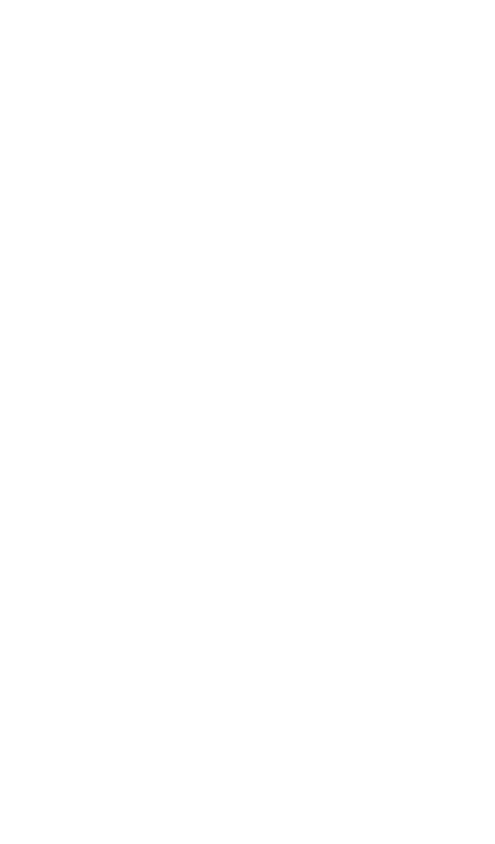
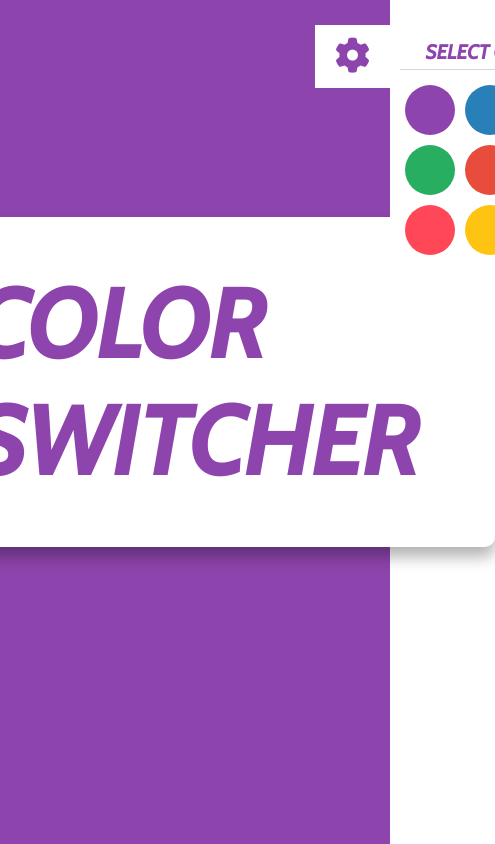
Before and after one commit to robinmdm/color-changer, a plain HTML site: page index.html in a window 390 px wide. Shown: the whole page, 495 px wide, since content can reach past the window. Drawn offline with nearby package versions, Linux system fonts and the light colour scheme.

Commit message:
adding html, css, js

```diff
--- a/index.html
+++ b/index.html
@@ -4,9 +4,80 @@
     <meta charset="UTF-8" />
     <meta http-equiv="X-UA-Compatible" content="IE=edge" />
     <meta name="viewport" content="width=device-width, initial-scale=1.0" />
+
+    <!-- font awesome cdn link -->
+    <link
+      rel="stylesheet"
+      href="https://cdnjs.cloudflare.com/ajax/libs/font-awesome/6.2.1/css/all.min.css"
+    />
+
+    <!-- custom css link -->
+    <link rel="stylesheet" href="style.css" />
+
     <title>Color Changer</title>
   </head>
+
   <body>
+    <section class="color-switcher">
+      <section class="switcher-btn">
+        <i class="fas fa-cog"></i>
+      </section>
 
+      <h3>Select color</h3>
+
+      <section class="theme-buttons-container">
+        <span
+          class="theme-buttons"
+          data-color="#8e44ad"
+          style="background: #8e44ad"
+        ></span>
+        <span
+          class="theme-buttons"
+          data-color="#2980b9"
+          style="background: #2980b9"
+        ></span>
+        <span
+          class="theme-buttons"
+          data-color="#f39c12"
+          style="background: #f39c12"
+        ></span>
+        <span
+          class="theme-buttons"
+          data-color="#27ae60"
+          style="background: #27ae60"
+        ></span>
+        <span
+          class="theme-buttons"
+          data-color="#e74c3c"
+          style="background: #e74c3c"
+        ></span>
+        <span
+          class="theme-buttons"
+          data-color="#e84393"
+          style="background: #e84393"
+        ></span>
+        <span
+          class="theme-buttons"
+          data-color="#ff4757"
+          style="background: #ff4757"
+        ></span>
+        <span
+          class="theme-buttons"
+          data-color="#ffc312"
+          style="background: #ffc312"
+        ></span>
+        <span
+          class="theme-buttons"
+          data-color="#17c0eb"
+          style="background: #17c0eb"
+        ></span>
+      </section>
+    </section>
+
+    <section class="container">
+      <h1>Color Switcher</h1>
+    </section>
+
+    <script src="script.js"></script>
   </body>
 </html>
--- /dev/null
+++ b/script.js
@@ -0,0 +1,3 @@
+document.querySelector(".switcher-btn").onclick = () => {
+  document.querySelector(".color-switcher").classList.toggle("active");
+};
--- /dev/null
+++ b/style.css
@@ -0,0 +1,91 @@
+@import url("https://fonts.googleapis.com/css2?family=Cabin:ital,wght@1,500&display=swap");
+
+:root {
+  --main-color: #8e44ad;
+}
+
+* {
+  font-family: "Cabin", sans-serif;
+  margin: 0;
+  padding: 0;
+  box-sizing: border-box;
+  text-transform: uppercase;
+  transition: all 0.2s linear;
+}
+
+.container {
+  min-height: 100vh;
+  background: var(--main-color);
+  display: flex;
+  align-items: center;
+  justify-content: center;
+  padding-bottom: 80px;
+}
+
+.container h1 {
+  color: var(--main-color);
+  background: #fff;
+  box-shadow: 0 10px 15px rgba(0, 0, 0, 0.3);
+  border-radius: 10px;
+  font-size: 6em;
+  padding: 0.5em 0.8em;
+}
+
+.color-switcher {
+  position: fixed;
+  top: 25px;
+  right: -200px;
+  width: 200px;
+  padding: 10px;
+  background: #fff;
+  z-index: 1000;
+}
+
+.color-switcher.active {
+  right: 0px;
+}
+
+.color-switcher h3 {
+  color: var(--main-color);
+  font-size: 20px;
+  margin-bottom: 10px;
+  border-bottom: 1px solid #3333;
+  padding: 5px 0;
+  text-align: center;
+}
+
+.color-switcher .switcher-btn {
+  color: var(--main-color);
+  position: absolute;
+  top: 0;
+  left: -75px;
+  background: #fff;
+  padding: 10px 20px;
+  cursor: pointer;
+  font-size: 35px;
+}
+
+.color-switcher .switcher-btn i {
+  animation: rotate 2s linear infinite;
+}
+
+@keyframes rotate {
+  100% {
+    transform: rotate(360deg);
+  }
+}
+
+.color-switcher .theme-buttons-container {
+  display: flex;
+  flex-wrap: wrap;
+  justify-content: center;
+}
+
+.color-switcher .theme-buttons-container .theme-buttons {
+  display: block;
+  height: 50px;
+  width: 50px;
+  border-radius: 50%;
+  margin: 5px;
+  cursor: pointer;
+}
```
